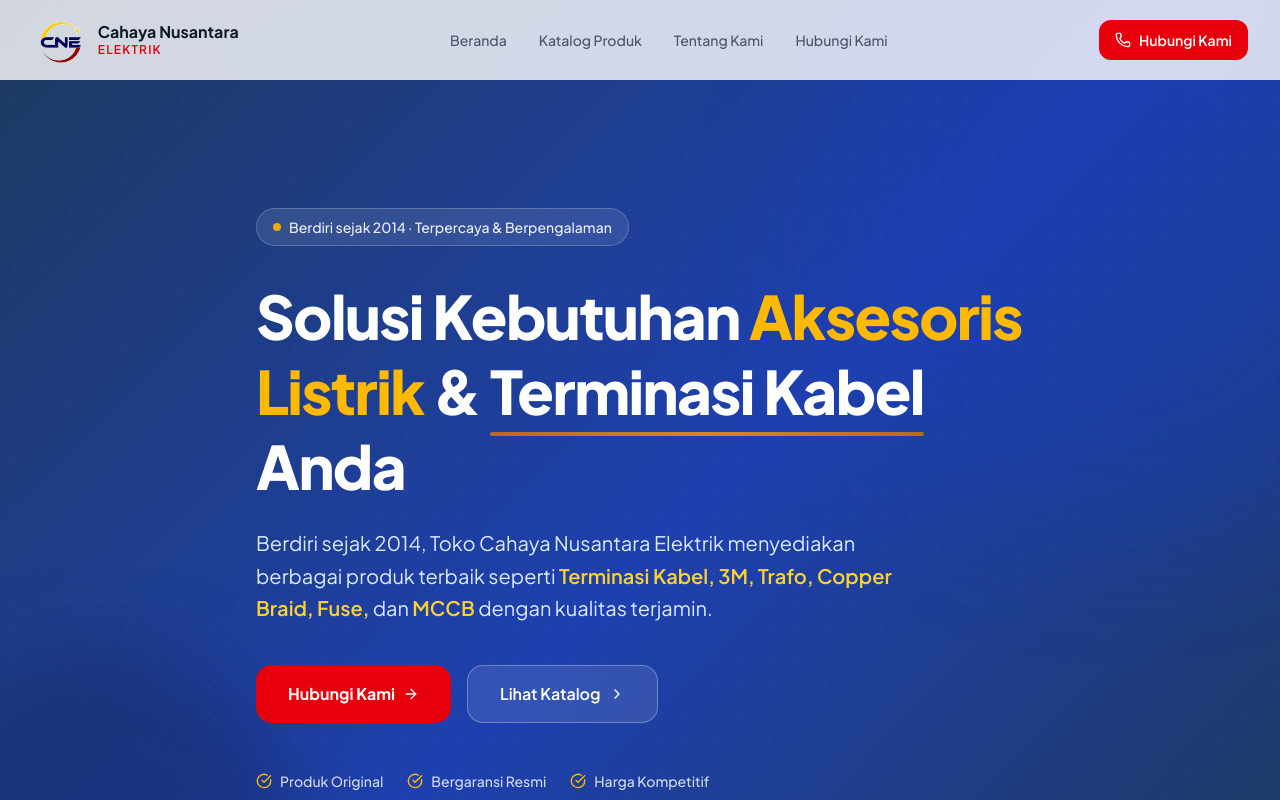
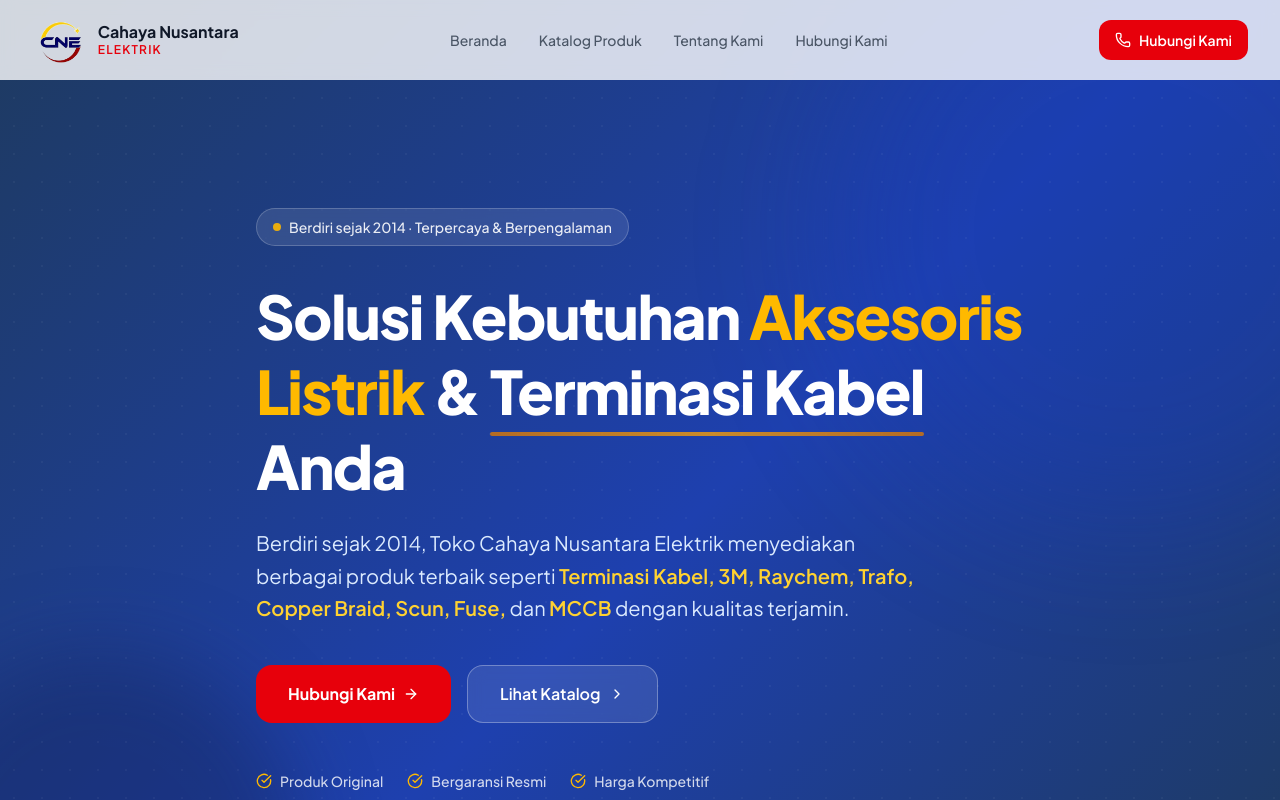
Before and after one commit to fazlurihza/Cahaya-Nusantara-Elektrik, a Next.js app: page / in a window 1280 px wide. Shown: the top 800 px of the page. Built offline with nearby package versions, Linux system fonts and the light colour scheme.

Commit message:
update: add Raychem and Scun to hero section text

```diff
--- a/src/app/page.tsx
+++ b/src/app/page.tsx
@@ -266,7 +266,7 @@
             Berdiri sejak 2014, Toko Cahaya Nusantara Elektrik menyediakan berbagai
             produk terbaik seperti{" "}
             <span className="text-amber-300 font-semibold">
-              Terminasi Kabel, 3M, Trafo, Copper Braid, Fuse,
+              Terminasi Kabel, 3M, Raychem, Trafo, Copper Braid, Scun, Fuse,
             </span>{" "}
             dan{" "}
             <span className="text-amber-300 font-semibold">MCCB</span> dengan
```
